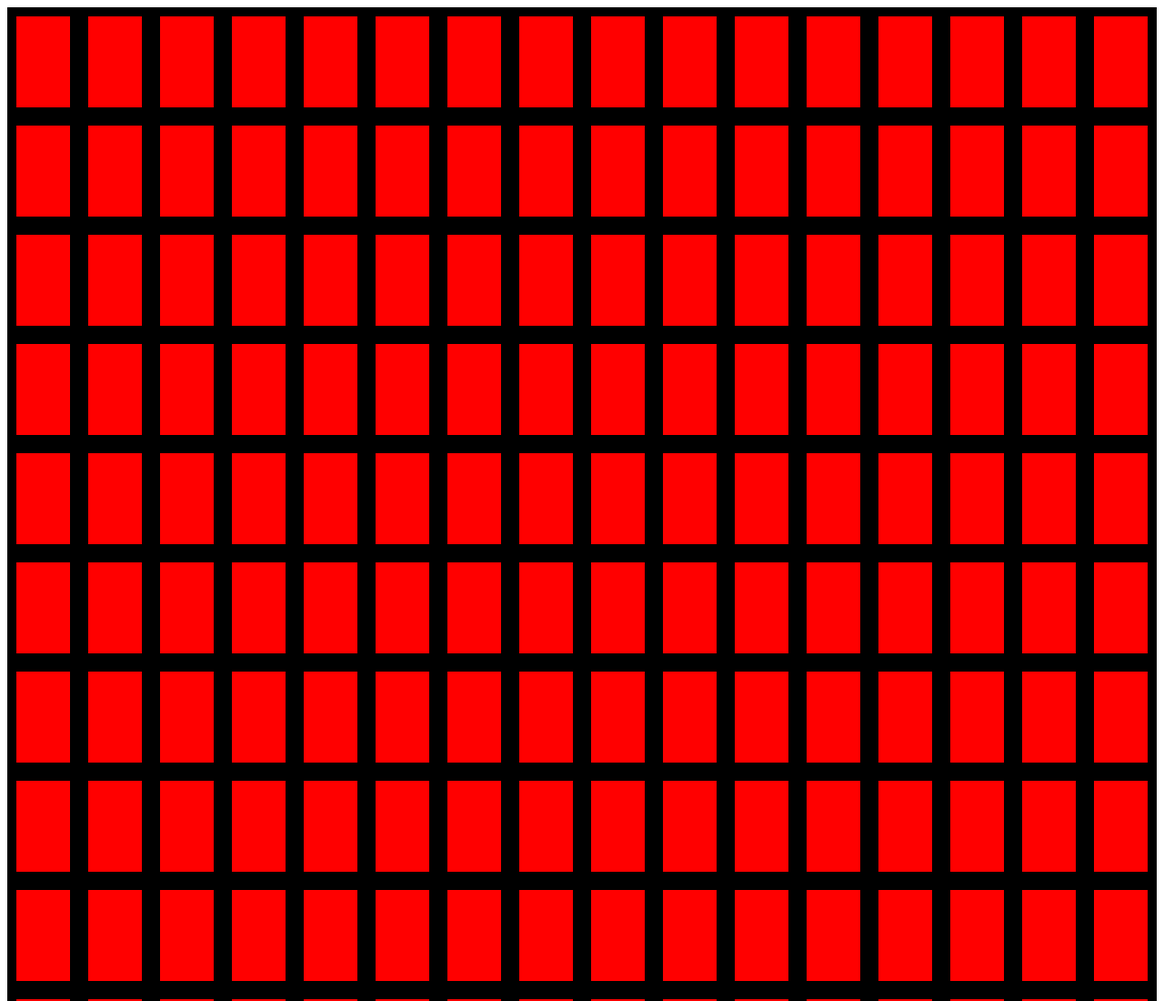
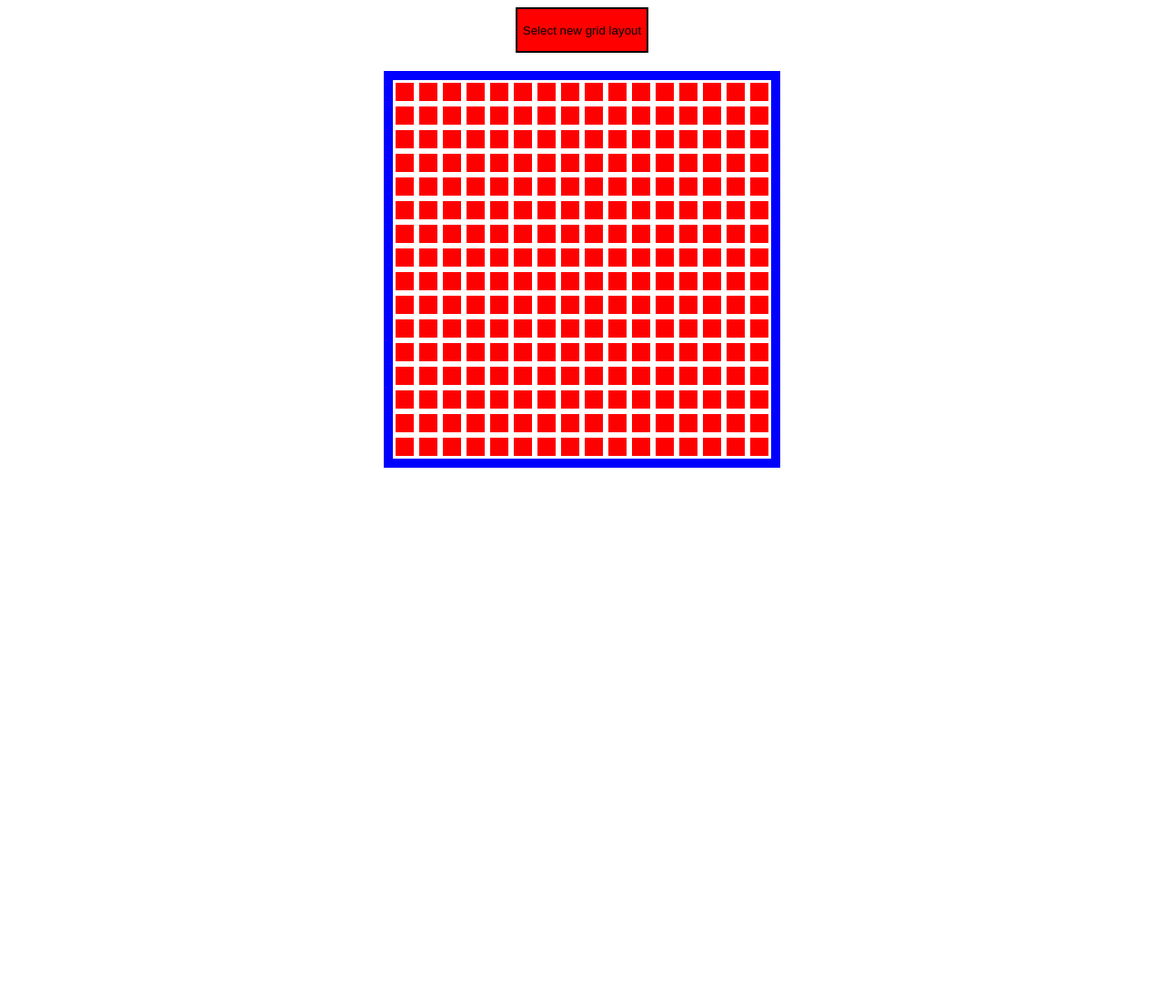
Before and after one commit to RaduFilip16/Etch-a-Sketch, a plain HTML site: page index.html in a window 1280 px wide. Shown: the top 1100 px of the page at 91% size. After the commit the page ends 800 px from the top, so only its background shows below. Drawn offline with Linux system fonts and the light colour scheme.

Commit message:
Add correct style.css file

```diff
--- a/index.html
+++ b/index.html
@@ -5,9 +5,11 @@
     <meta http-equiv="X-UA-Compatible" content="IE=edge">
     <meta name="viewport" content="width=device-width, initial-scale=1.0">
     <title>Document</title>
+    <link rel="stylesheet" href="style.css" ></link>
 </head>
 <body>
-    <div class='container'></div>
+    <button class="btn" type="button">Select new grid layout</button>
+    <div class="container"></div>
     <script src="script.js"></script>
 </body>
 </html>
--- a/script.js
+++ b/script.js
@@ -1,13 +1,30 @@
 const container = document.querySelector('div');
+canvas(16)
+
+function canvas(dimension){
+/* Creates 16 rows */
+for(let j = 0; j < dimension; j++ ){
+    const row = document.createElement('div');
+    row.style.cssText = "display: flex; flex-wrap: no-wrap;  ";
+    /* Each row has 16 squares */
+    for(let i = 0; i < dimension; i++ ){
+        const square = document.createElement('div');
+        square.style.cssText = "height:20px; aspect-ratio: 1/1;flex-grow:0; background-color: red; border: white; border-style: solid; border-width: 2%";
+        row.appendChild(square);
+        square.addEventListener('mouseover', function(e){
+             e.target.style.background = 'blue';
+    });
+    /* Each row is then inserted into the main div container */
+    container.appendChild(row)
+}
+}
+}
 
 
-for(let j = 0; j < 16; j++ ){
-    const row = document.createElement('div');
-    row.style.cssText = "display: flex; flex-wrap: no-wrap";
-    for(let i = 0; i < 16; i++ ){
-        const square = document.createElement('div');
-        square.style.cssText = "display: inline-block; height: 100px; width: 100px; background-color: red; border: black; border-style: solid; border-width: 10px";
-        row.appendChild(square);
-    }
-    container.appendChild(row)
-}
+const btn = document.querySelector('.btn');
+btn.addEventListener('click', function(){
+    let dimension = parseInt(prompt("Choose new canvas dimension"));
+    container.innerHTML = "";
+
+    canvas(dimension);
+});
--- a/style.css
+++ b/style.css
@@ -1,4 +1,30 @@
-.constainer{
+body{
     display: flex;
-    flex-wrap: nowrap;
+    justify-content: space-around;
+    align-items: center;
+    flex-direction: column;
+    gap: 20px;
 }
+
+.container{
+    border-color: blue;
+    border-width: 10px;
+    border-style: solid;
+
+}
+
+.btn{
+
+    font-weight: 400;
+    background-color: red;
+    border-style: solid;
+    width: auto;
+    height: 50px;
+
+}
+
+.btn:active{
+    background-color: blue;
+    box-shadow: 0 5px #666;
+    transform: translateY(4px);
+}
```
